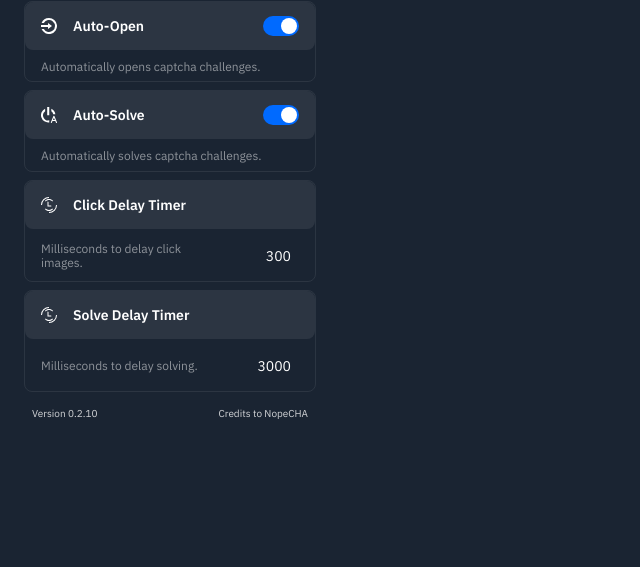
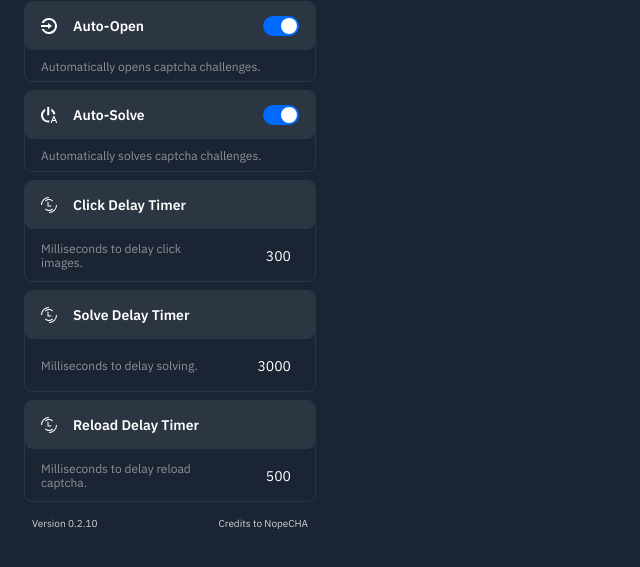
Before and after one commit to Wikidepia/hektCaptcha-extension, a website built with webpack: page public/popup.html in a window 1280 px wide. Shown: the part 75-642 px from the top of the page, without its empty margins (0-640 px from the left). Built offline with nearby package versions, Linux system fonts and the light colour scheme; some packages are replaced by stand-ins of ours; files whose address does not match are found by name.

Commit message:
Add delay before reloading

```diff
--- a/public/popup.html
+++ b/public/popup.html
@@ -149,6 +149,37 @@
             </div>
           </div>
 
+          <div class="settings_item_container">
+            <div class="settings_item">
+              <div class="bbflex">
+                <div class="bbflex">
+                  <svg width="16" height="16" fill="#ffffff">
+                    <path
+                      d="M16 8a8 8 0 01-8 8v-1a7 7 0 007-7h1zm-4.667 3.536l.667.707C10.976 13.33 9.562 14 8 14c-1.562 0-2.976-.671-4-1.757l.667-.707C5.52 12.441 6.698 13 8 13s2.48-.56 3.333-1.464zM7 4.5a.5.5 0 01.492.41L7.5 5v3.5H10a.5.5 0 01.492.41L10.5 9a.5.5 0 01-.41.492L10 9.5H6.5V5a.5.5 0 01.5-.5zM8 0v1a7 7 0 00-7 7H0a8 8 0 018-8zm0 2c1.562 0 2.977.672 4 1.758l-.666.707C10.48 3.56 9.302 3 8 3s-2.48.56-3.334 1.465L4 3.758C5.023 2.672 6.438 2 8 2z"
+                    ></path>
+                  </svg>
+                  <div class="settings_item_label bbflex">
+                    Reload Delay Timer
+                  </div>
+                </div>
+              </div>
+            </div>
+            <div class="settings_description_container bbflex">
+              <div class="settings_description">
+                Milliseconds to delay reload captcha.
+              </div>
+              <input
+                type="number"
+                autocomplete="off"
+                spellcheck="false"
+                placeholder="Delay"
+                value="500"
+                class="settings_text text_input text_right small"
+                data-settings="reload_delay_time"
+              />
+            </div>
+          </div>
+
           <div class="footer">
             <div>Version 0.2.10</div>
             <div>Credits to NopeCHA</div>
--- a/src/popup.js
+++ b/src/popup.js
@@ -16,6 +16,7 @@ import './popup.css';
     auto_solve: true,
     click_delay_time: 300,
     solve_delay_time: 3000,
+    reload_delay_time: 500,
   };
 
   function setupSetting() {
```
Also changed, not shown: src/contentScript.js (+20 -14 lines).
